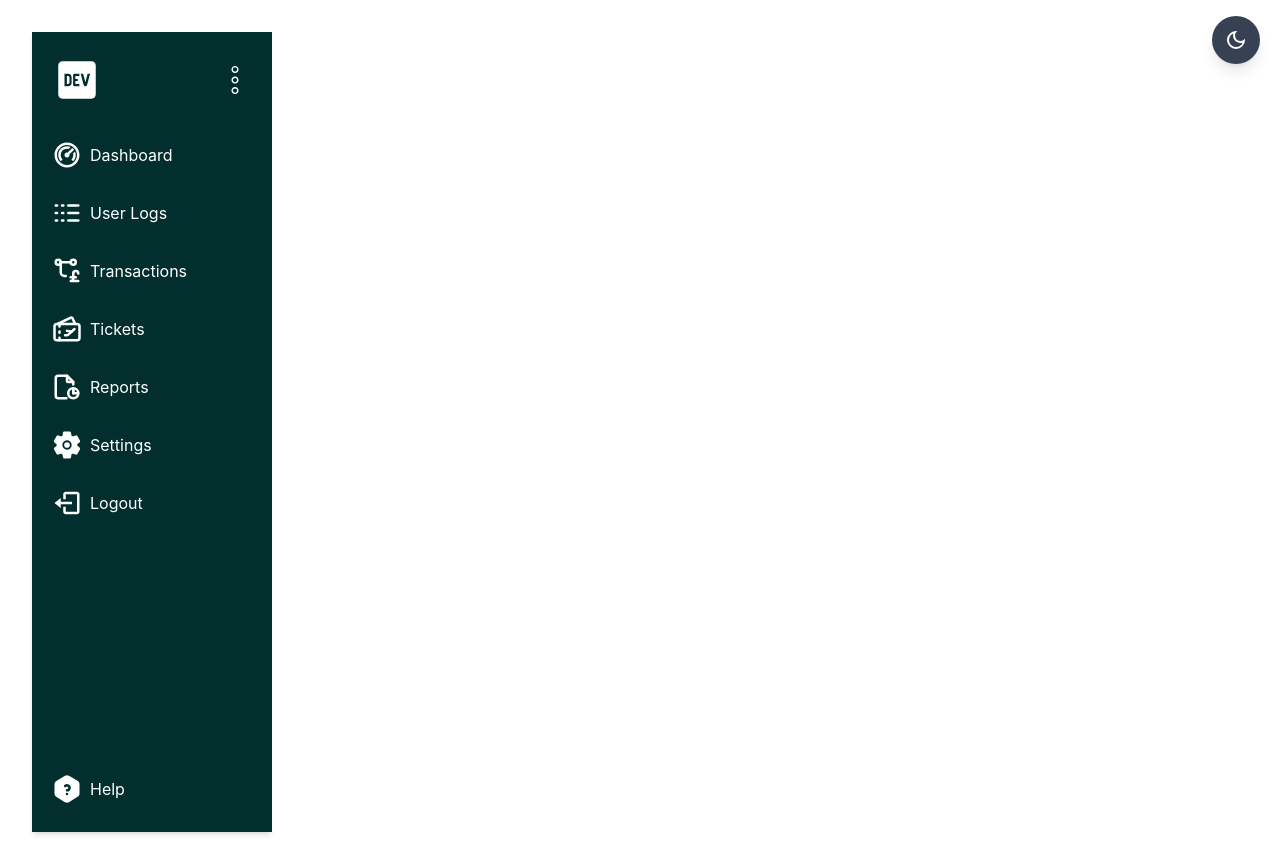
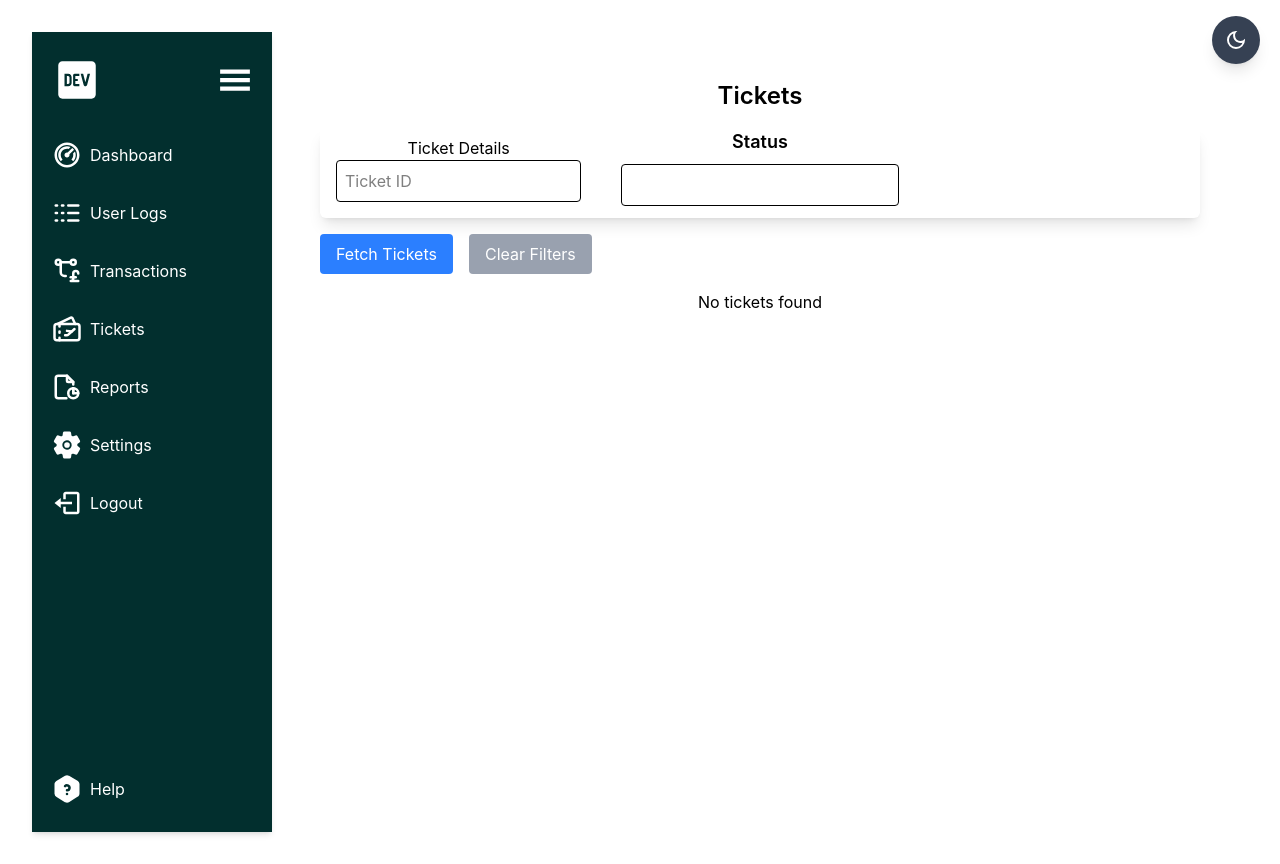
Before and after one commit to Elizabethcodes44/my-admin-dashboard, a React (Vite) app: page /getTickets in a window 1280 px wide. Built offline with nearby package versions, Linux system fonts and the light colour scheme.

Commit message:
made sidebar fixed

```diff
--- /dev/null
+++ b/public/getTickets.json
@@ -0,0 +1,40 @@
+{
+    "success": true,
+    "data": [{
+    "id": 2,
+    "user_id": "6b3f6a57-fe46-4cd5-9db0-f7ff31344b0c",
+    "message": "i am trying to send money out but it saying connection error...",
+    "status": "closed",
+"email": "johnnycambel8@gmail.com",
+    "ticket_id": "TICKET-3ni2lzru",
+    "created_at": "2025-02-08T09:47:14.412Z",
+    "updated_at": "2025-03-12T15:20:45.158Z",
+    "support_note": "user request for transaction that they haven’t received...",
+    "support_user_id": "e4a98937-5c7a-47a8-b541-38754b8ffc9d"
+    },
+    {
+        "id": 3,
+        "user_id": "6b3f6a57-fe46-4cd5-9db0-f7ff31344b0c",
+        "message": "i am trying to send money out but it saying connection error...",
+        "status": "closed",
+    "email": "johnnycambel8@gmail.com",
+        "ticket_id": "TICKET-3ni2lzru",
+        "created_at": "2025-02-08T09:47:14.412Z",
+        "updated_at": "2025-03-12T15:20:45.158Z",
+        "support_note": "user request for transaction that they haven’t received...",
+        "support_user_id": "e4a98937-5c7a-47a8-b541-38754b8ffc9d"
+        },
+        {
+            "id": 4,
+            "user_id": "6b3f6a57-fe46-4cd5-9db0-f7ff31344b0c",
+            "message": "i am trying to send money out but it saying connection error...",
+            "status": "closed",
+        "email": "johnnycambel8@gmail.com",
+            "ticket_id": "TICKET-3ni2lzru",
+            "created_at": "2025-02-08T09:47:14.412Z",
+            "updated_at": "2025-03-12T15:20:45.158Z",
+            "support_note": "user request for transaction that they haven’t received...",
+            "support_user_id": "e4a98937-5c7a-47a8-b541-38754b8ffc9d"
+            }
+   ]
+ }
--- a/src/App.jsx
+++ b/src/App.jsx
@@ -1,6 +1,6 @@
 import { BrowserRouter as Router, Routes, Route } from "react-router-dom";
 import './App.css';
-
+import {useState} from "react"
 import NavBar from './components/sidebar';
 import Dashboard from './components/dashboard';
 import Settings from './components/settings';
@@ -23,6 +23,7 @@ function App() {
 
 function MainApp() {
   const {theme} = useTheme();
+  const [open, setOpen] =useState(true);
 
   return (
 
@@ -30,15 +31,15 @@ function MainApp() {
 
     <Router>
     <div className='flex' >
-    <NavBar/>
-    <div className={`flex-1 p-6  min-h-screen bg-amber-200  ${
+    <NavBar open={open} setOpen={setOpen} />
+    <div className={`flex-1 p-6 ${open ? "ml-60" : "ml-16"} transition-all duration-500 min-h-screen bg-amber-200  ${
           theme === "light" ? "bg-white text-black" : "bg-black text-white"}`}>
       <Routes>
 
         <Route path = "/" element={<Dashboard/>}/>
-        <Route path = "/userlogs" element={<UserLogs/>}/>
-        <Route path = "/transactions" element={<Transactions/>}/>
-        <Route path = "/tickets" element={<Tickets/>}/>
+        <Route path = "/getUserLogs" element={<UserLogs/>}/>
+        <Route path = "/getUserTransactions" element={<Transactions/>}/>
+        <Route path = "/getTickets" element={<Tickets/>}/>
         <Route path = "/reports" element={<Reports/>}/>
         <Route path = "/settings" element={<Settings/>}/>
 
--- a/src/components/settings.jsx
+++ b/src/components/settings.jsx
@@ -1,8 +1,6 @@
-import day from "../assets/night.png";
-import night from "../assets/day.png";
-import {useTheme} from "../components/theme";
+
 export default function Settings () {
-    const {theme, toggleTheme} = useTheme();
+
     return(
         <div></div>
     )
--- a/src/components/sidebar.jsx
+++ b/src/components/sidebar.jsx
@@ -1,6 +1,6 @@
 import { useState } from "react";
 //icons
-import { CiMenuKebab } from "react-icons/ci";
+import { GiHamburgerMenu } from "react-icons/gi";
 import { MdLogoDev } from "react-icons/md";
 import { RiDashboard2Line } from "react-icons/ri";
 import { LuLogs } from "react-icons/lu";
@@ -19,17 +19,17 @@ const menuItems = [
   {
     icons: <LuLogs size={30} />,
     label: "User Logs",
-    path: "/userlogs"
+    path: "/getUserLogs"
   },
   {
     icons: <TbTransactionPound size={30} />,
     label: "Transactions",
-    path: "/transactions"
+    path: "/getUserTransactions"
   },
   {
     icons: <LuTicketsPlane size={30} />,
     label: "Tickets",
-    path: "/tickets"
+    path: "/getTickets"
   },
   {
     icons: <TbFileReport size={30} />,
@@ -48,13 +48,13 @@ const menuItems = [
   },
 ];
 
-export default function NavBar() {
-  const [open, setOpen] = useState(true);
+export default function NavBar({open, setOpen}) {
+
   const { theme } = useTheme();
   return (
     <>
       <nav
-        className={`shadow-md h-screen ${
+        className={`fixed shadow-md h-screen ${
           open ? "w-60" : "w-16"
         }  ${
           theme === "light" ? "bg-teal-950 text-white" : "bg-black text-white"} duration-500  p-2 flex flex-col `}
@@ -67,7 +67,7 @@ export default function NavBar() {
           />
 
           <div>
-            <CiMenuKebab
+            <GiHamburgerMenu
               size={34}
               className={`cursor-pointer duration-500 ${
                 !open && "rotate-90"
--- a/src/components/tickets.jsx
+++ b/src/components/tickets.jsx
@@ -1,5 +1,133 @@
-export default function Tickets () {
-    return(
-        <div></div>
-    )
+import { useState } from "react";
+export default function Tickets() {
+  const [tickets, setTickets] = useState([]);
+  const [loading, setLoading] = useState(false);
+  const [error, setError] = useState("");
+
+  //filter states
+  const [ticketId, setTicketId] = useState("");
+  const [status, setStatus] = useState("");
+  const fetchTickets = () => {
+    setLoading(true);
+    setError("");
+    // Build filter object
+    let filters = {
+      ticketId,
+
+      status,
+    };
+    //Remove empty filters
+    Object.keys(filters).forEach((key) => {
+      if (!filters[key]) delete filters[key];
+    });
+
+    fetch("/getTickets.json", {
+      method: "POST",
+      headers: { "Content-Type": "application/json" },
+      body: JSON.stringify(filters),
+    })
+      .then((response) => response.json())
+      .then((results) => {
+        if (results.success) {
+          const filteredTickets = results.data.filter((ticket) => {
+            return (
+              (!ticketId || ticket.ticket_id === ticketId) &&
+              (!status || ticket.status === status)
+            );
+          });
+          setTickets(filteredTickets);
+        } else {
+          setError("Failed to fetch ticket. Check filters.");
+        }
+      })
+      .catch(() => setError("Error fetching tickets. Please try again."))
+      .finally(() => setLoading(false));
+  };
+  return (
+    <div className="p-6">
+      <h2 className="text-2xl font-semibold mb-4">Tickets</h2>
+
+      <div className="grid shadow-lg rounded-md md:grid-cols-3 gap-6">
+        <div className="px-4 py-2">
+          <h3>Ticket Details</h3>
+          <input
+            type="text"
+            value={ticketId}
+            onChange={(e) => setTicketId(e.target.value)}
+            placeholder="Ticket ID"
+            className="w-full border p-2 rounded mb-2"
+          />
+        </div>
+
+        {/* Type & Status Filters */}
+        <div>
+          <h3 className="text-lg font-semibold mb-2">Status</h3>
+
+          <input
+            value={status}
+            onChange={(e) => setStatus(e.target.value)}
+            className="w-full border p-2 rounded mb-2"
+          ></input>
+        </div>
+      </div>
+
+      <div className="flex gap-4 mt-4">
+        <button
+          onClick={fetchTickets}
+          className="bg-blue-500 text-white px-4 py-2 rounded hover:bg-blue-600"
+          disabled={loading}
+        >
+          {loading ? "Loading..." : "Fetch Tickets"}
+        </button>
+        <button
+          onClick={() => {
+            setTicketId("");
+
+            setStatus("");
+            setTickets([]);
+          }}
+          className="bg-gray-400 text-white px-4 py-2 rounded hover:bg-gray-500"
+        >
+          Clear Filters
+        </button>
+      </div>
+
+      {/* Error Message */}
+      {error && <p className="text-red-500 mt-2">{error}</p>}
+
+      {/* Tickets Table */}
+      {tickets.length > 0 ? (
+        <div className="overflow-x-auto mt-4">
+          <table className="w-full border-collapse border border-gray-300">
+            <thead>
+              <tr className="bg-gray-200">
+                <th className="border p-2">ID</th>
+                <th className="border p-2">UserId</th>
+                <th className="border p-2">Message</th>
+                <th className="border p-2">Status</th>
+                <th className="border p-2">Email</th>
+                <th className="border p-2">TicketID</th>
+                <th className="border p-2">Support Note</th>
+              </tr>
+            </thead>
+            <tbody>
+              {tickets.map((ticket) => (
+                <tr key={ticket.id} className="text-center">
+                  <td className="border p-2">{ticket.id}</td>
+                  <td className="border p-2">{ticket.user_id}</td>
+                  <td className="border p-2">{ticket.message}</td>
+                  <td className="border p-2">{ticket.status}</td>
+                  <td className="border p-2">{ticket.email}</td>
+                  <td className="border p-2">{ticket.ticket_id}</td>
+                  <td className="border p-2">{ticket.support_note}</td>
+                </tr>
+              ))}
+            </tbody>
+          </table>
+        </div>
+      ) : (
+        <p className="mt-4">No tickets found</p>
+      )}
+    </div>
+  );
 }
```
Also changed, not shown: src/assets/day.png (deleted), src/assets/night.png (deleted), src/data.js (deleted).
